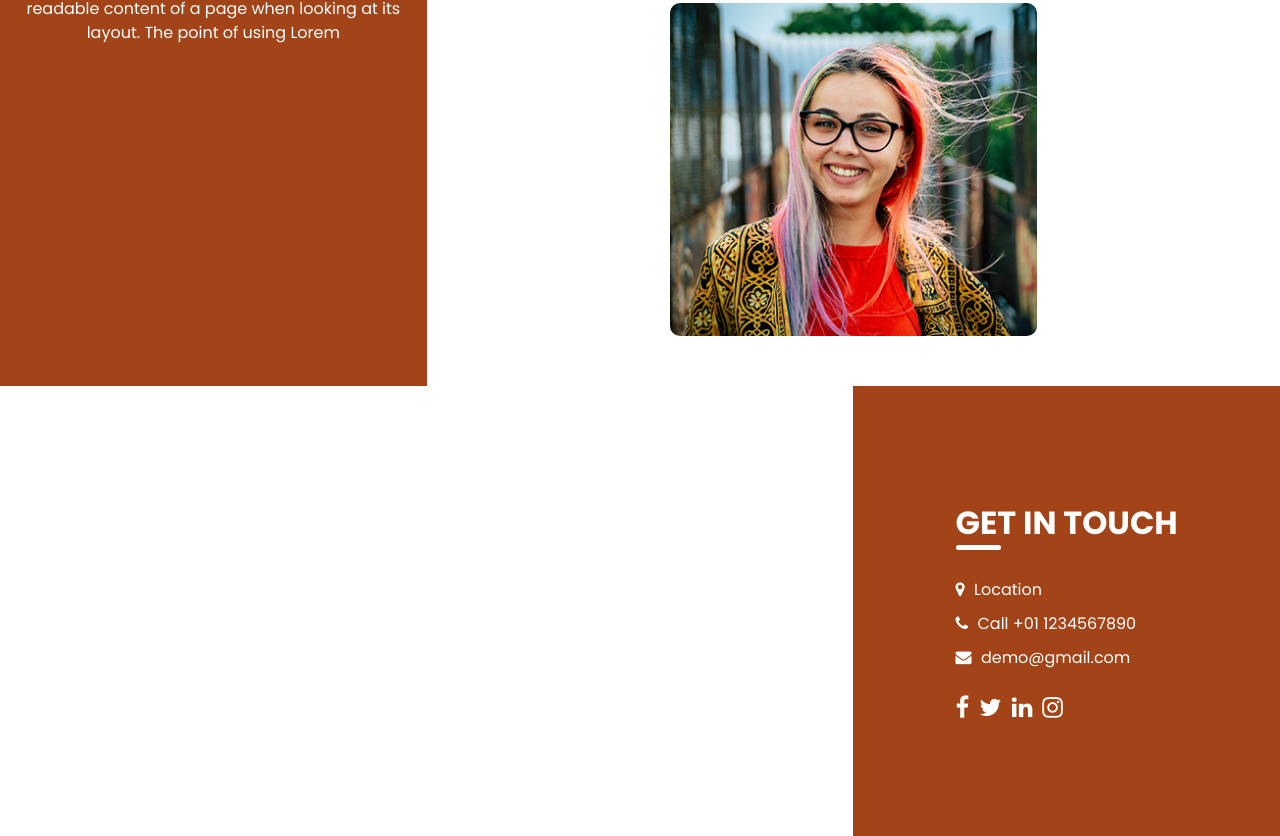
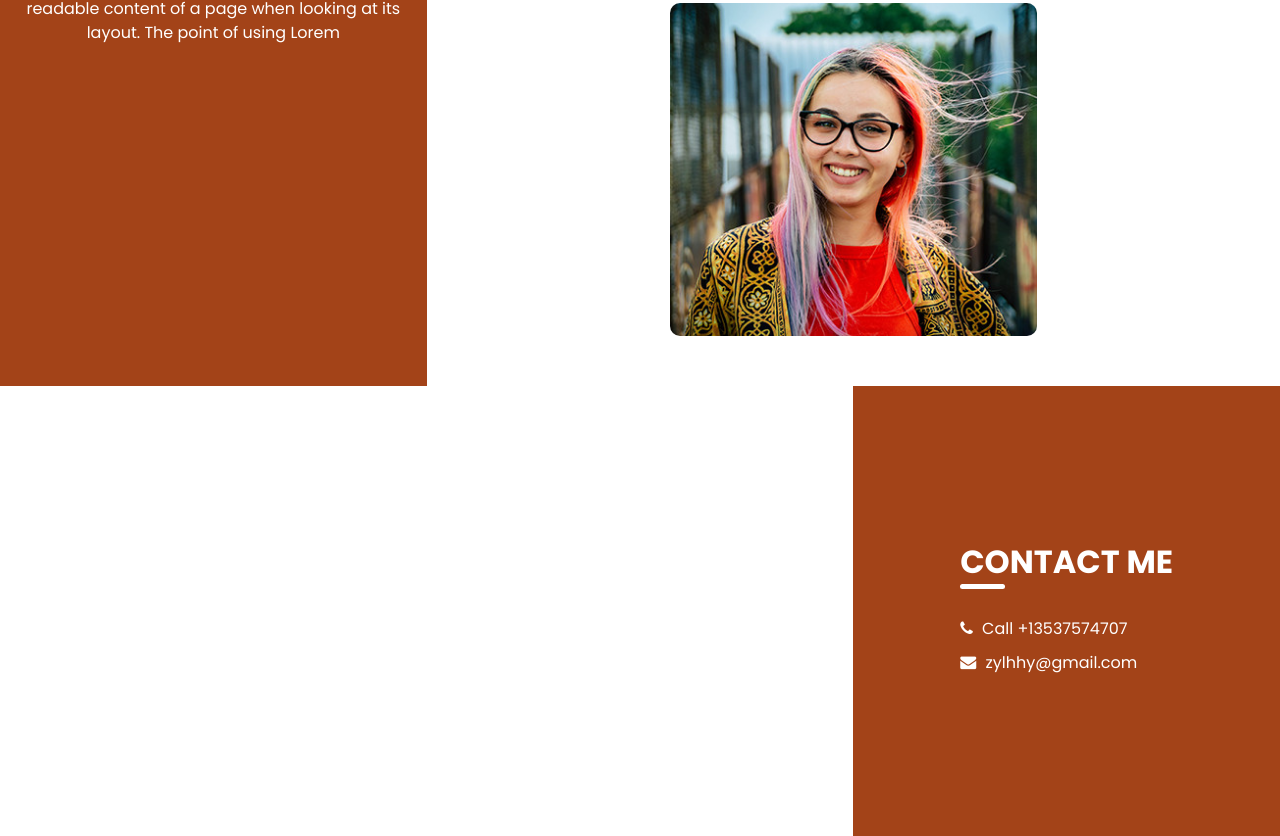
Before and after one commit to zylhhy/zylhhy.github.io, a plain HTML site: page index.html in a window 1280 px wide. Shown: the part 2770-3606 px from the top of the page. Drawn offline with nearby package versions, Linux system fonts and the light colour scheme.

Commit message:
Update index.html

```diff
--- a/index.html
+++ b/index.html
@@ -371,44 +371,26 @@
           <div>
             <div class="heading_container">
               <h2>
-                Get In Touch
+                Contact me
               </h2>
             </div>
             <div class="info_contact">
               <div class="contact_link_box">
-                <a href="">
-                  <i class="fa fa-map-marker" aria-hidden="true"></i>
-                  <span>
-                    Location
-                  </span>
-                </a>
+
                 <a href="">
                   <i class="fa fa-phone" aria-hidden="true"></i>
                   <span>
-                    Call +01 1234567890
+                    Call +13537574707
                   </span>
                 </a>
                 <a href="">
                   <i class="fa fa-envelope" aria-hidden="true"></i>
                   <span>
-                    demo@gmail.com
+                    zylhhy@gmail.com
                   </span>
                 </a>
               </div>
-              <div class="info_social">
-                <a href="">
-                  <i class="fa fa-facebook" aria-hidden="true"></i>
-                </a>
-                <a href="">
-                  <i class="fa fa-twitter" aria-hidden="true"></i>
-                </a>
-                <a href="">
-                  <i class="fa fa-linkedin" aria-hidden="true"></i>
-                </a>
-                <a href="">
-                  <i class="fa fa-instagram" aria-hidden="true"></i>
-                </a>
-              </div>
+
             </div>
           </div>
         </div>
```
